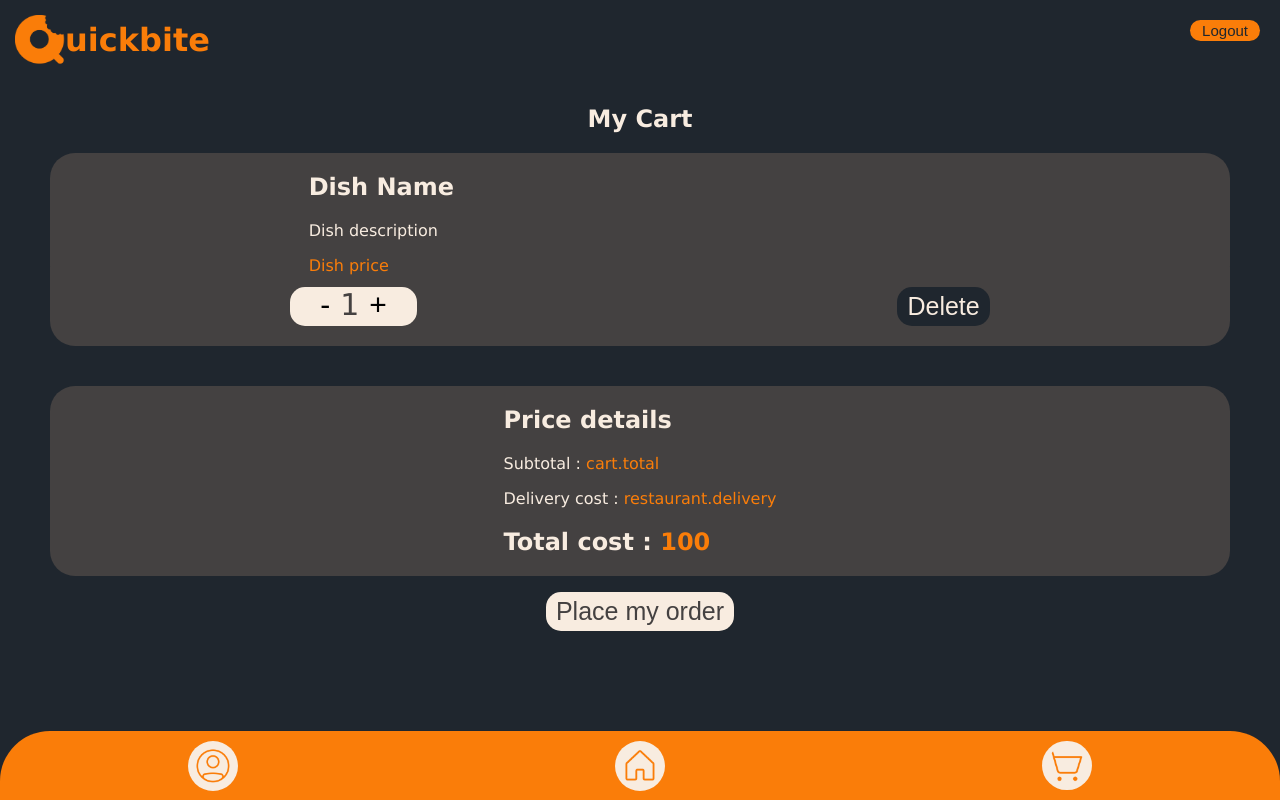
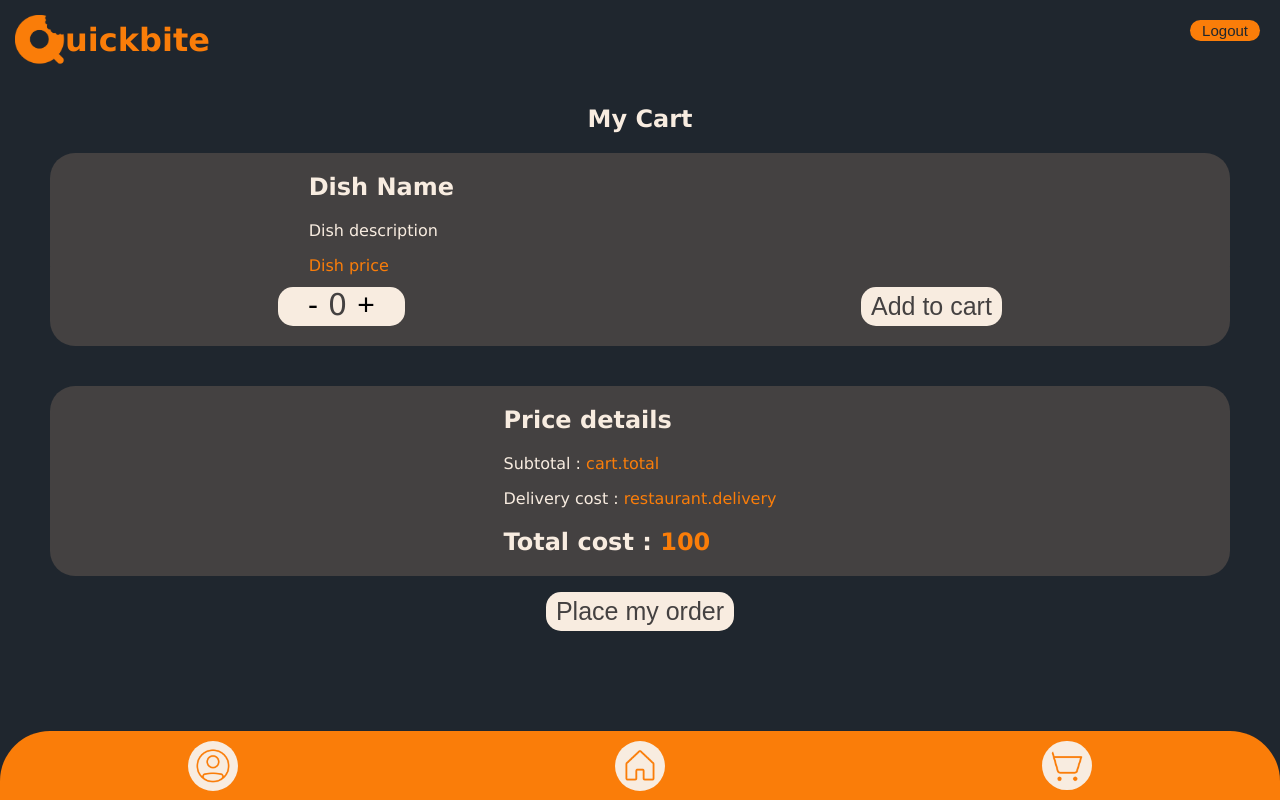
Before and after one commit to sammkrt/quickbitefe, a React (Create React App) app: page /cart in a window 1280 px wide. Built offline with nearby package versions, Linux system fonts and the light colour scheme.

Commit message:
fixed bugs and improvements

```diff
--- a/src/components/Counter/Counter.tsx
+++ b/src/components/Counter/Counter.tsx
@@ -1,12 +1,12 @@
 import { useState } from "react";
 import "./Counter.css";
 function Counter() {
-  const [counter, setCounter] = useState(1);
+  const [counter, setCounter] = useState(0);
   const increase = () => {
     setCounter((count) => count + 1);
   };
   const decrease = () => {
-    if (counter > 1) {
+    if (counter > 0) {
       setCounter((count) => count - 1);
     }
   };
--- a/src/components/ItemGallery/ItemGallery.tsx
+++ b/src/components/ItemGallery/ItemGallery.tsx
@@ -1,4 +1,3 @@
-import { useState } from "react";
 import { Link } from "react-router-dom";
 import { Dish } from "../../types/Types";
 import Counter from "../Counter/Counter";
@@ -7,26 +6,6 @@ interface itemGalleryProps {
   dishes: Dish[];
 }
 const ItemGallery: React.FC<itemGalleryProps> = ({ dishes }) => {
-  const addToCart = (dishId: any, quantity: any) => {};
-  const [dishId, setdishId] = useState("");
-  const [quantity, setquantity] = useState("");
-  const handleAddToCart = async () => {
-    const response = await fetch("http://localhost:5242/api/Carts", {
-      method: "POST",
-      headers: {
-        "Content-Type": "application/json",
-      },
-      body: JSON.stringify({
-        dishId,
-        quantity,
-      }),
-    });
-    if (response.ok) {
-    } else {
-      console.error("Failed to register");
-    }
-    addToCart(dishId, quantity);
-  };
   return (
     <main className="itemgallery-main">
       <h1>Menu</h1>
@@ -39,12 +18,7 @@ const ItemGallery: React.FC<itemGalleryProps> = ({ dishes }) => {
             <div className="itemgallery-container">
               <Counter />
               <Link to="/cart">
-                <button
-                  className="itemgallery-button"
-                  onClick={handleAddToCart}
-                >
-                  Add to Cart
-                </button>
+                <button className="itemgallery-button">Add to Cart</button>
               </Link>
             </div>
           </div>
--- a/src/components/RestaurantGallery/RestaurantGallery.css
+++ b/src/components/RestaurantGallery/RestaurantGallery.css
@@ -6,7 +6,9 @@
 }
 .restaurantgallery-img {
   width: 150px;
+  height: 150px;
   margin: 10px 35px 10px 10px;
+  border-radius: 15px;
 }
 .restaurantgallery-h2 {
   color: #fa7d09;
--- a/src/pages/Cart/Cart.css
+++ b/src/pages/Cart/Cart.css
@@ -7,13 +7,13 @@
   color: #444141;
   background: #f8ece0;
 }
-.cart-delete-button {
-  background: #1f262e;
-  color: #f8ece0;
+.cart-add-button {
+  color: #444141;
   border: 0;
   font-size: 25px;
   border-radius: 15px;
   padding: 5px 10px;
+  background: #f8ece0;
 }
 .cart-figure {
   background: #444141;
--- a/src/pages/Cart/Cart.tsx
+++ b/src/pages/Cart/Cart.tsx
@@ -13,7 +13,7 @@ function Cart() {
         <ItemCard />
         <div className="cart-container">
           <Counter />
-          <button className="cart-delete-button">Delete</button>
+          <button className="cart-add-button">Add to cart</button>
         </div>
         <figure className="cart-figure">
           <div>
--- a/src/pages/HomePage/HomePage.css
+++ b/src/pages/HomePage/HomePage.css
@@ -46,8 +46,8 @@
   cursor: pointer;
 }
 .home-section:after {
-  background: #ff0000;
+  background: #fa7d09;
 }
 .home-section:active {
-  background: red;
+  background: #fa7d09;
 }
--- a/src/pages/Restaurants/Restaurants.css
+++ b/src/pages/Restaurants/Restaurants.css
@@ -1,6 +1,8 @@
 .restaurant-img {
   width: 200px;
-  margin-bottom: 15px;
+  height: 200px;
+  margin-bottom: 20px;
+  border-radius: 15px;
 }
 .restaurant-h2 {
   margin-right: 15px;
--- a/src/pages/Restaurants/Restaurants.tsx
+++ b/src/pages/Restaurants/Restaurants.tsx
@@ -19,7 +19,7 @@ function Restaurant() {
   };
   useEffect(() => {
     fetchRestaurantById(id);
-  }, []);
+  }, [id]);
   return (
     <main className="restaurant-main">
       <HeaderComponent />
```
Also changed, not shown: src/pages/HomePage/HomePage.tsx (+1 -14 lines).
